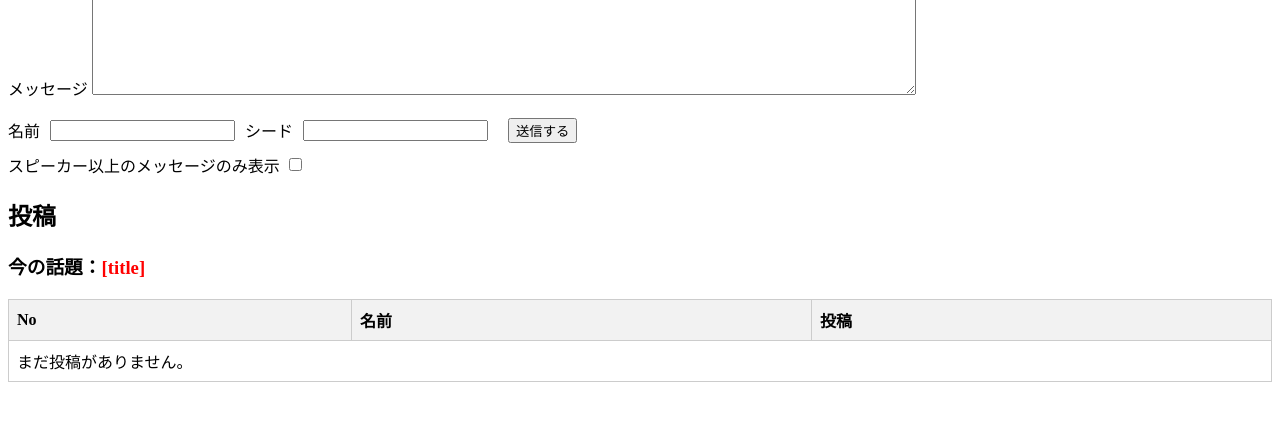
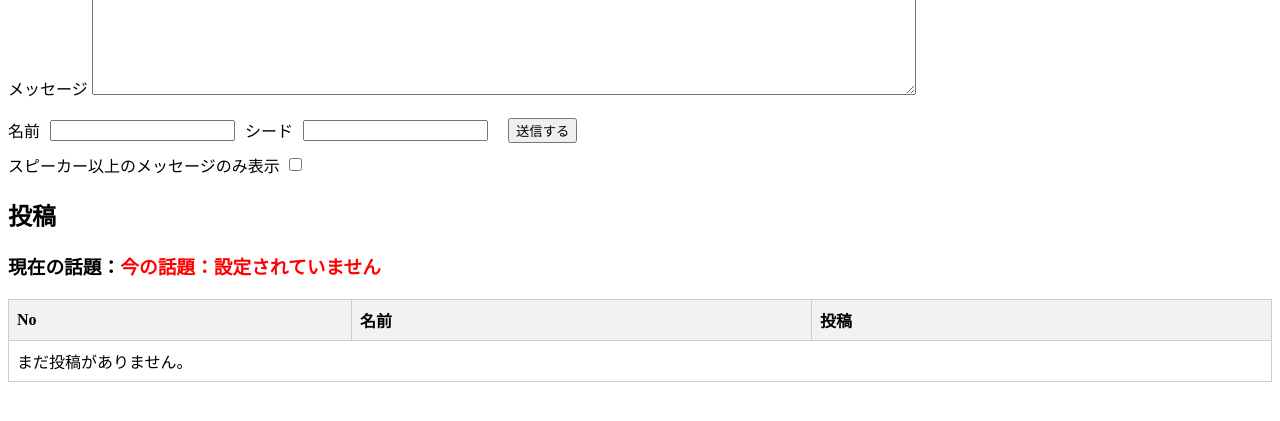
Before and after one commit to yuzutyaso/bbs-yuzu, a Flask app: page / in a window 1280 px wide. Shown: the part 255-676 px from the top of the page. Run offline with Flask 3, Linux system fonts and the light colour scheme.

Commit message:
Update index.html

```diff
--- a/templates/index.html
+++ b/templates/index.html
@@ -1,7 +1,7 @@
 <!DOCTYPE html>
 <html>
 <head>
-<title>シンプル掲示板</title>
+<title>掲示板</title>
 <style>
 /* グラデーションテキストのスタイル */
 .example4 {
@@ -157,8 +157,7 @@ th {
 </div>
 
 <h2>投稿</h2>
-<h3>今の話題：<font color="red">[title]</font></h3>
-
+<h3>現在の話題：<font color="red">{{ current_topic }}</font></h3>
 <table border="1">
     <tbody>
         <tr>
```
